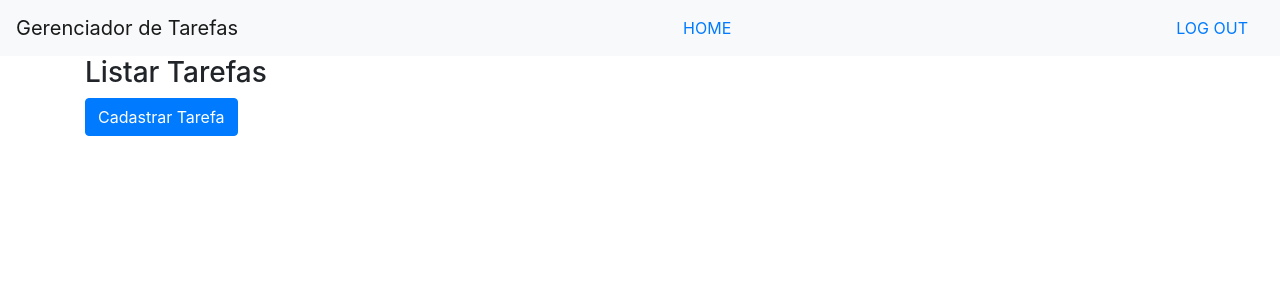
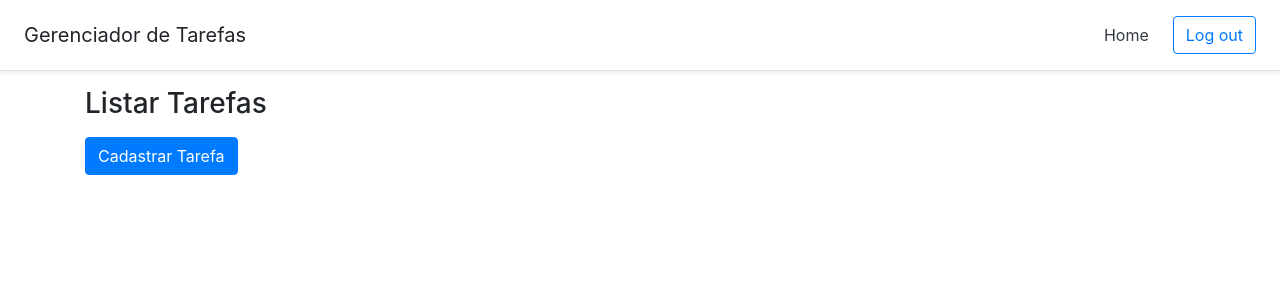
Before and after one commit to MeninoNias/treinaWeb-django, a Django app: page / in a window 1280 px wide. Shown: the top 300 px of the page. Run offline with Django 3.2, Linux system fonts and the light colour scheme; the visitor is signed in with stand-in values (Sample User, id 1); data that the repository does not hold is empty; some libraries are stand-ins or nearby versions.

Commit message:
ajustes no layout

```diff
--- a/app/templates/base.html
+++ b/app/templates/base.html
@@ -9,16 +9,18 @@
 </head>
 
 <body>
-    <header >
-        <nav class="navbar navbar-light bg-light">
-            {%if user.is_authenticated %}
-                <a class="navbar-brand" href="{% url 'app:gerenciador:tarefa:listar_tarefas' %}">Gerenciador de Tarefas</a>
-                <a class="nav-item nav-link active" href="{% url 'app:gerenciador:tarefa:listar_tarefas' %}">HOME</a>
-                <a class="nav-item nav-link active" href="{% url 'app:logout' %}">LOG OUT</a>
-            {% else %}
-                <a class="nav-item nav-link active" href="{% url 'app:login' %}">LOG IN</a>
-            {% endif %}
-        </nav>
+    <header class="mb-3">
+          <div class="d-flex flex-column flex-md-row align-items-center p-3 px-md-4 mb-3 bg-white border-bottom shadow-sm">
+              <h5 class="my-0 mr-md-auto font-weight-normal">Gerenciador de Tarefas</h5>
+                    <nav class="my-2 my-md-0 mr-md-3">
+              {%if user.is_authenticated %}
+                        <a class="p-2 text-dark" href="{% url 'app:gerenciador:tarefa:listar_tarefas' %}">Home</a>
+                    </nav>
+                    <a class="btn btn-outline-primary" href="{% url 'app:logout' %}">Log out</a>
+              {% else %}
+                    <a class="btn btn-outline-primary" href="{% url 'app:login' %}">Log in</a>
+              {% endif %}
+          </div>
     </header>
     <main class="container">
         {% block content %}{% endblock %}
--- a/app/templates/tarefa/listar_tarefas.html
+++ b/app/templates/tarefa/listar_tarefas.html
@@ -13,13 +13,17 @@
         {% endif %}
 
      {% endfor %}
-    <h3>Listar Tarefas</h3>
+    <h3 class="mb-3">Listar Tarefas</h3>
 
     {% for tarefa in tarefas %}
 
     <div class="card mb-3">
+
         <div class="card-header">
-           {{tarefa.titulo}} - {{ tarefa.data_expiracao|date:'d/m/Y' }}
+             <div class="d-flex bd-highlight">
+                 <div class="mr-auto bd-highlight">{{tarefa.titulo}}</div>
+                 <div class="bd-highlight">DATA DE EXPIRAÇÃO: {{ tarefa.data_expiracao|date:'d/m/Y' }}</div>
+             </div>
         </div>
         <div class="card-body">
             <h5 class="card-title">Prioridade: {{tarefa.get_prioridade_display}}</h5>
```
